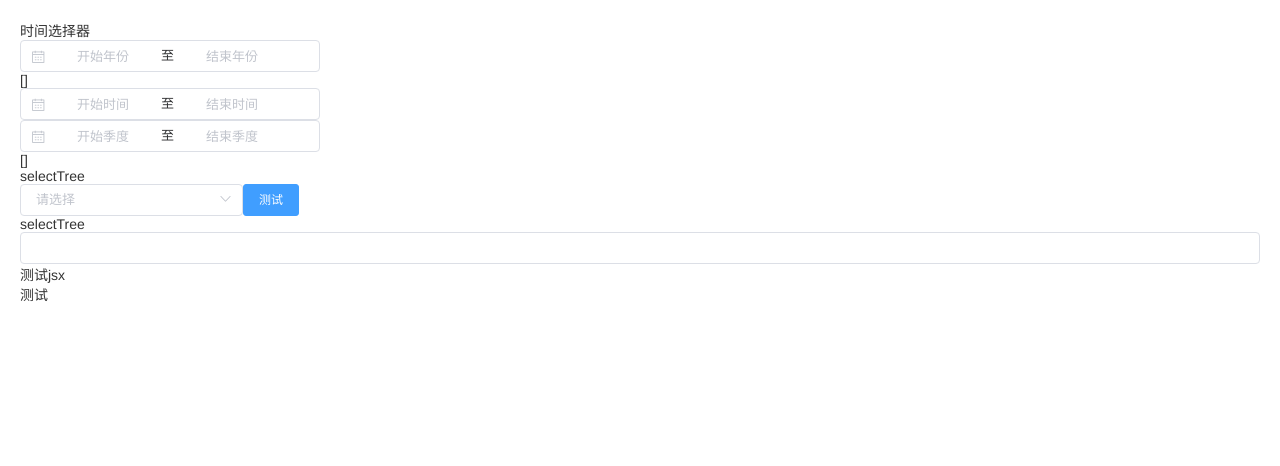
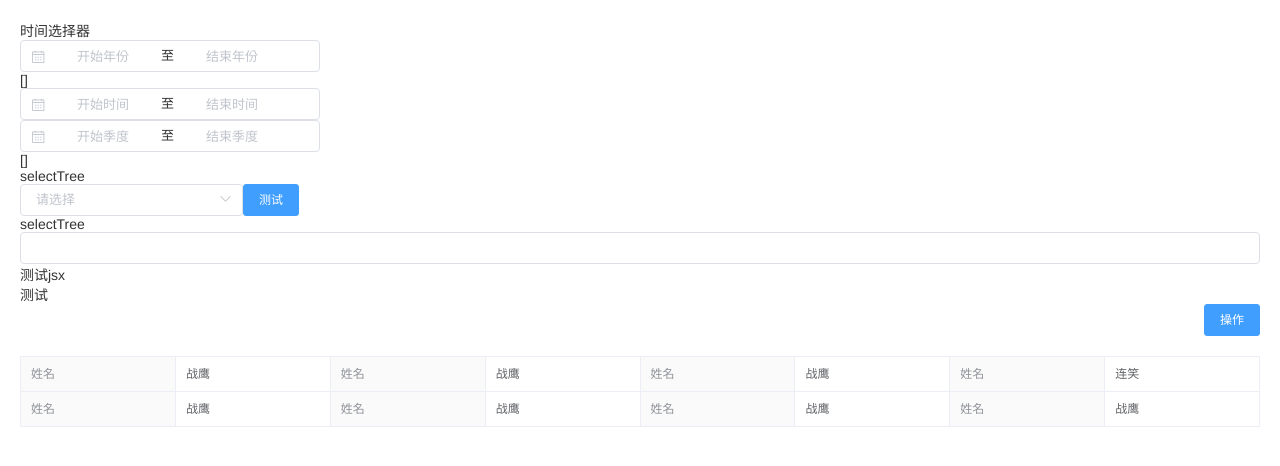
Before and after one commit to lb199422/vue-element, a Vue app: page /test in a window 1280 px wide. Shown: the top 466 px of the page. Built offline with nearby package versions, Linux system fonts and the light colour scheme.

Commit message:
feat(): 新增公共组件 使用css 变量

```diff
--- /dev/null
+++ b/src/components/CommonDescription.vue
@@ -0,0 +1,70 @@
+<template>
+  <div :style="cssVar">
+    <el-descriptions
+      v-if="dataList && dataList.length"
+      class="common-description"
+      :title="title"
+      :column="column"
+      :size="size"
+      :direction="direction"
+      border
+    >
+      <template slot="extra">
+        <el-button type="primary" size="small">操作</el-button>
+      </template>
+      <el-descriptions-item
+        v-for="(item, index) in dataList"
+        :key="index + '_item'"
+      >
+        <template slot="label"> {{ item.label }} </template>
+        <div>{{ item.valueText }}</div>
+      </el-descriptions-item>
+    </el-descriptions>
+  </div>
+</template>
+
+<script>
+export default {
+  props: {
+    title: {
+      type: String,
+      default: '',
+    },
+    descriptionList: {
+      type: Array,
+      default: () => [],
+    },
+    column: {
+      type: Number,
+      default: 4,
+    },
+    size: {
+      type: String,
+      default: 'small',
+    },
+    direction: {
+      type: String,
+      default: 'horizontal',
+    },
+  },
+  data() {
+    return {};
+  },
+  computed: {
+    cssVar() {
+      return {
+        '--description-column': this.column,
+      };
+    },
+    dataList() {
+      return this.descriptionList.filter((item) => item.isShow === 1);
+    },
+  },
+};
+</script>
+
+<style lang="scss" scoped>
+::v-deep .common-description .el-descriptions-item__cell {
+  width: calc((100% / var(--description-column)) / 2) !important;
+}
+</style>
--- a/src/components/Test.vue
+++ b/src/components/Test.vue
@@ -45,6 +45,7 @@
     {{ test }}
 
     <Jsx :title-level="1">测试jsx</Jsx> 测试
+    <CommonDescription :description-list="descriptionList" />
   </div>
 </template>
 
@@ -56,6 +57,7 @@ import QuarterRange from '@/components/QuarterRange.vue';
 import CommonDrawer from '@/components/CommonDrawer.vue';
 import RenderTest from '@/components/RenderTest.vue';
 import Jsx from '@/components/Jsx.vue';
+import CommonDescription from '@/components/CommonDescription.vue';
 export default {
   components: {
     YearRange,
@@ -65,6 +67,7 @@ export default {
     CommonDrawer,
     RenderTest,
     Jsx,
+    CommonDescription,
   },
   data() {
     return {
@@ -108,6 +111,71 @@ export default {
         children: 'children',
       },
       test: '',
+      descriptionList: [
+        {
+          label: '姓名',
+          value: '1',
+          valueText: '战鹰',
+          type: 'text',
+          isShow: 1,
+        },
+        {
+          label: '姓名',
+          value: '1',
+          valueText: '战鹰',
+          type: 'text',
+          isShow: 1,
+        },
+        {
+          label: '姓名',
+          value: '1',
+          valueText: '战鹰',
+          type: 'text',
+          isShow: 1,
+        },
+        {
+          label: '姓名',
+          value: '1',
+          valueText: '连笑',
+          type: 'text',
+          isShow: 1,
+        },
+        {
+          label: '姓名',
+          value: '1',
+          valueText: '战鹰',
+          type: 'text',
+          isShow: 2,
+        },
+        {
+          label: '姓名',
+          value: '1',
+          valueText: '战鹰',
+          type: 'text',
+          isShow: 1,
+        },
+        {
+          label: '姓名',
+          value: '1',
+          valueText: '战鹰',
+          type: 'text',
+          isShow: 1,
+        },
+        {
+          label: '姓名',
+          value: '1',
+          valueText: '战鹰',
+          type: 'text',
+          isShow: 1,
+        },
+        {
+          label: '姓名',
+          value: '1',
+          valueText: '战鹰',
+          type: 'text',
+          isShow: 1,
+        },
+      ],
     };
   },
   created() {},
--- a/src/components/footer/Footer.vue
+++ b/src/components/footer/Footer.vue
@@ -6,7 +6,7 @@
 </template>
 
 <script>
-import PlayBar from "@/components/play/PlayBar";
+import PlayBar from '@/components/play/PlayBar';
 export default {
   components: {
     PlayBar,
--- a/src/components/play/PlayBar.vue
+++ b/src/components/play/PlayBar.vue
@@ -3,7 +3,10 @@
     <div class="paly-bar-left">this is left</div>
     <div class="paly-bar-main">
       this is maia
-      <audio src="http://m801.music.126.net/20220605094123/19a28965a41de8c9dfa8d9476c131699/jdymusic/obj/wo3DlMOGwrbDjj7DisKw/14096442961/0219/71c6/d867/eca80101c2239842e0929e3c06e8ca8e.mp3" controls="controls"></audio>
+      <audio
+        src="http://m801.music.126.net/20220605094123/19a28965a41de8c9dfa8d9476c131699/jdymusic/obj/wo3DlMOGwrbDjj7DisKw/14096442961/0219/71c6/d867/eca80101c2239842e0929e3c06e8ca8e.mp3"
+        controls="controls"
+      ></audio>
     </div>
     <div class="paly-bar-right">this is right</div>
   </div>
--- a/src/utils/registerElement.js
+++ b/src/utils/registerElement.js
@@ -13,6 +13,8 @@ import {
   Input,
   Form,
   FormItem,
+  Descriptions,
+  DescriptionsItem,
 } from 'element-ui';
 
 const elementsList = [
@@ -29,6 +31,8 @@ const elementsList = [
   Input,
   Form,
   FormItem,
+  Descriptions,
+  DescriptionsItem,
 ];
 
 export default (vue) => {
```
